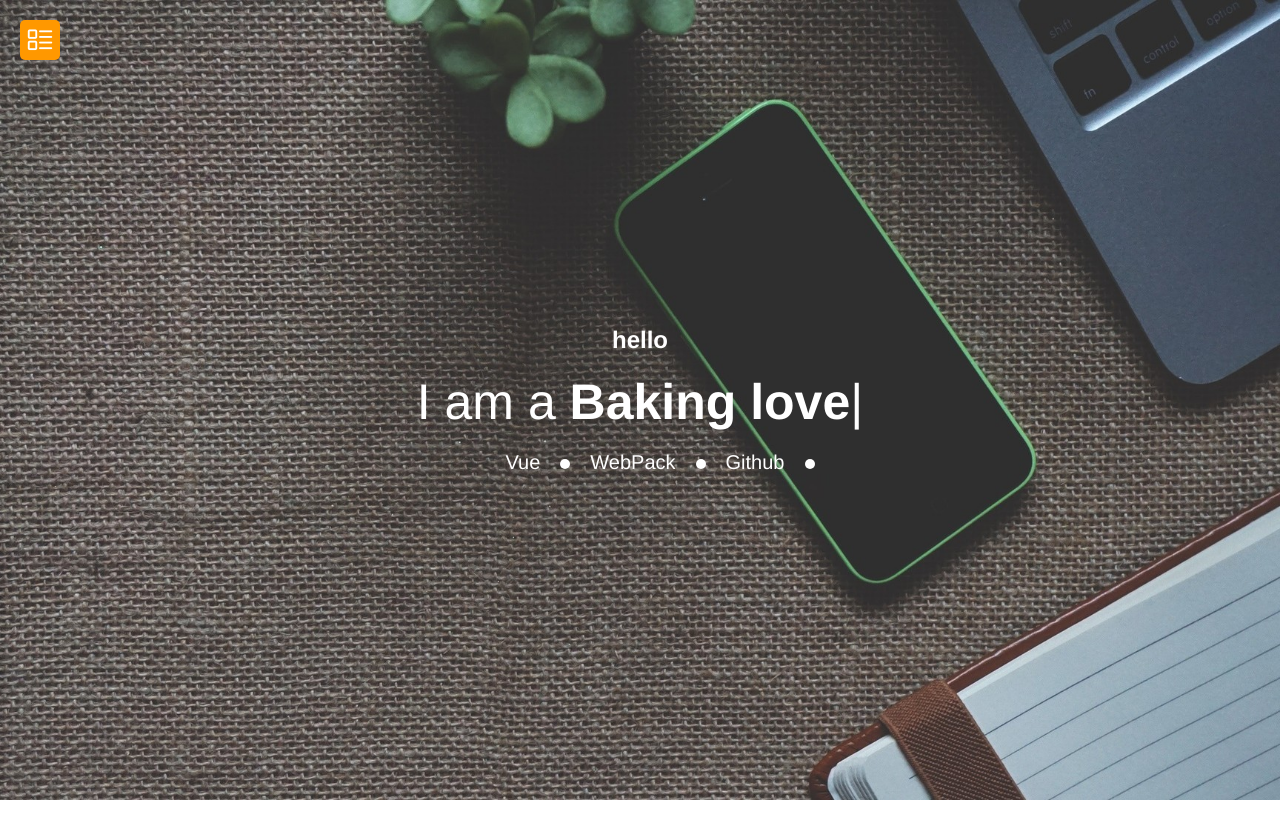
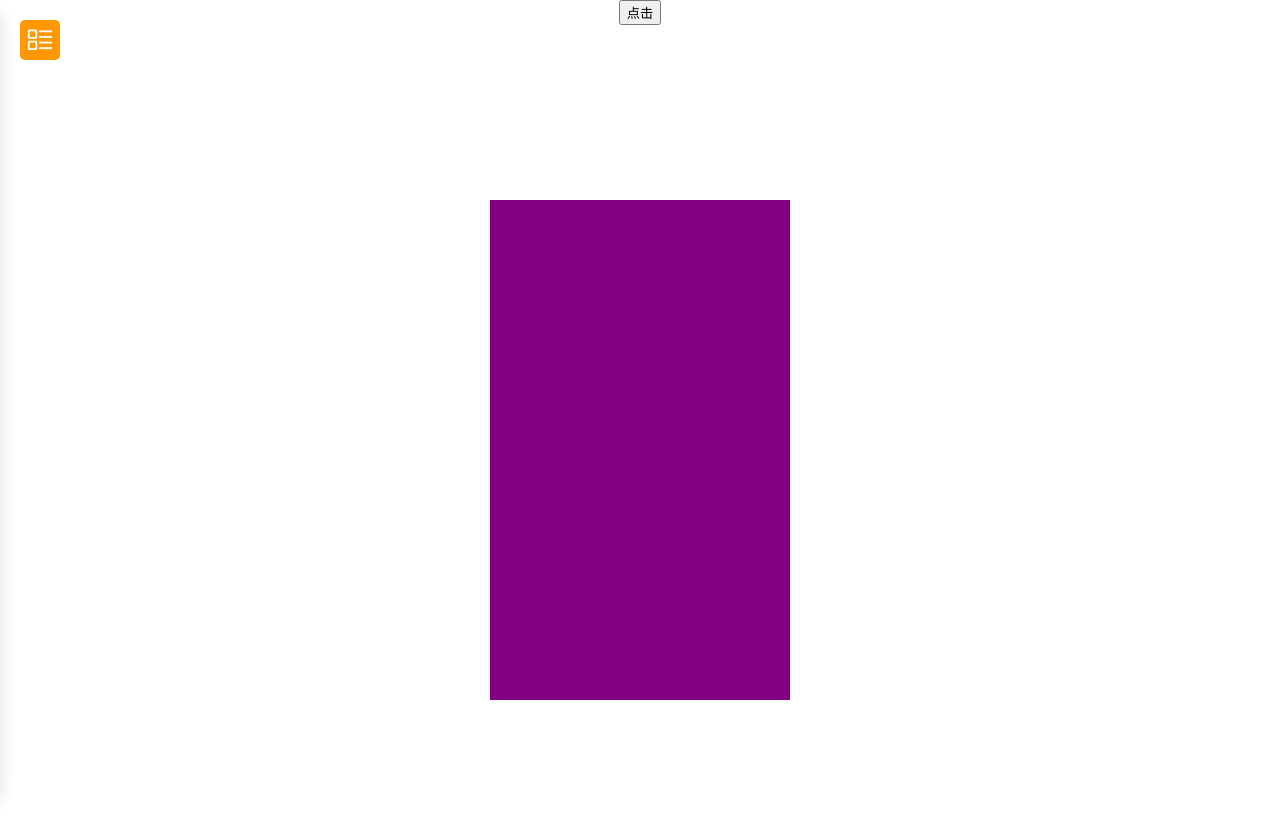
Before and after one commit to Goven-space/myPage-source, a Vue app: page /#/myProject in a window 1280 px wide. Shown: the top 838 px of the page. Before the commit the page ends 800 px from the top, so only its background shows below. Built offline with nearby package versions, Linux system fonts and the light colour scheme.

Commit message:
添加我的项目

```diff
--- a/package.json
+++ b/package.json
@@ -14,7 +14,8 @@
     "travis": "^0.1.1",
     "vue": "^2.6.11",
     "vue-router": "^3.5.1",
-    "vuex": "^3.4.0"
+    "vuex": "^3.4.0",
+    "webpack-dev-server": "^3.11.2"
   },
   "devDependencies": {
     "@vue/cli-plugin-babel": "~4.5.0",
--- a/src/App.vue
+++ b/src/App.vue
@@ -1,15 +1,15 @@
 <!--
  * @Author: your name
  * @Date: 2020-09-11 16:03:45
- * @LastEditTime: 2021-04-09 17:10:00
+ * @LastEditTime: 2021-04-11 12:12:53
  * @LastEditors: Please set LastEditors
  * @Description: In User Settings Edit
  * @FilePath: \testing\src\App.vue
 -->
 <template>
   <div id="app">
-    <load v-if="!firstLoad" ></load>
-    <div v-show="firstLoad" >
+    <!-- <load v-if="!firstLoad" ></load> -->
+    <!-- <div v-show="firstLoad" > -->
       <navBar @checkPage="checkPage" :pageNames="pageNames"></navBar>
       <transition
         name="custom-classes-transition"
@@ -17,19 +17,20 @@
         :enter-active-class="inActive"
         :leave-active-class="outActive"
       >
-        <component :is="showPage" ></component>
+      <router-view></router-view>
+        <!-- <component :is="showPage" ></component> -->
       </transition>
-    </div>
+    <!-- </div> -->
   </div>
 </template>
 
 <script>
-import firstPage from "./components/firstPage";
+// import firstPage from "./components/firstPage";
 import navBar from "./components/navBar";
-import aboutMe from "./components/aboutMe";
-import website from "./components/website";
-import load from "./components/load";
-import myProject from "./components/myProject"
+// import aboutMe from "./components/aboutMe";
+// import website from "./components/website";
+// import load from "./components/load";
+// import myProject from "./components/myProject"
 
 var pageNames = ["home", "about","a-myProject", "website"];
 var inAnis = [
@@ -63,7 +64,7 @@ var outAnis = [
 export default {
   data() {
     return {
-      firstLoad: false,
+      // firstLoad: false,
       pageNames,
       showPage: pageNames[0],
       checkActive: {
@@ -84,26 +85,29 @@ export default {
     },
   },
   components: {
-    home: firstPage,
+    // home: firstPage,
     navBar,
-    about: aboutMe,
-    website,
-    load,
-    "a-myProject":myProject
+    // about: aboutMe,
+    // website,
+    // load,
+    // "a-myProject":myProject
   },
+  // mounted:function(){
+  //   window.onload = () => {
+  //     this.firstLoad = true
+
+  //   }
+  // },
   mounted:function(){
-    window.onload = () => {
-      this.firstLoad = true
-      console.log(1)
-    }
+    console.log(1)
   },
   methods: {
-    checkPage(pushName) {
+    checkPage() {
       var index = Math.floor(Math.random() * this.checkActive.inLength);
       this.checkActive.inAni = inAnis[index];
       index = Math.floor(Math.random() * this.checkActive.outLength);
       this.checkActive.outAni = outAnis[index];
-      this.showPage = pushName;
+      // this.showPage = pushName;
     },
   },
 };
--- a/src/components/load.vue
+++ /dev/null
@@ -1,9 +0,0 @@
-<template>
-    <div>loading</div>
-</template>
-
-<script>
-export default {
-
-}
-</script>
--- a/src/components/myProject.vue
+++ b/src/components/myProject.vue
@@ -1,21 +1,52 @@
 <!--
  * @Author: your name
  * @Date: 2021-04-09 16:12:29
- * @LastEditTime: 2021-04-09 17:06:28
+ * @LastEditTime: 2021-04-11 14:52:57
  * @LastEditors: Please set LastEditors
  * @Description: In User Settings Edit
  * @FilePath: \myPage\src\components\project.vue
 -->
 <template>
-    <div>
-        我的项目
+    <div class="wrapper">
+        <button @click="run">点击</button>
+        <div :class="`item ${newClass}`" ></div>
     </div>
 </template>
 <script>
 export default {
-
+    data(){
+        return {
+            newClass:''
+        }
+    },
+    methods:{
+        run(){
+            this.newClass = 'run'
+        }
+    }
 };
 </script>
 <style lang="scss" scoped>
+.wrapper{
+    position:relative;
+    width:100%;
+    height:900px;
+}
+.item{
+    position:absolute;
+    top:50%;
+    left:50%;
+    width:300px;
+    height:500px;
+    margin-top:-250px;
+    margin-left:-150px;
+    background-color:purple;
+    // transition:transform 1s ease;
+    transform:rotate3d(50%,50%,800px,30deg);
+
+}
+// .run{
+//     // transform:rotate3d(50%,50%,800px,30deg);
+// }
 
 </style>
--- a/src/components/navBar.vue
+++ b/src/components/navBar.vue
@@ -4,31 +4,37 @@
       <a href="http://www.github.com" target="_blank">BLOG</a>
       <ul class="nav-items">
         <li :class="{push:pushName == pageNames[0]}" @click="pushBut" index="0">
-          <span>
-            <i class="iconfont icon-home"></i>
-          </span>
-          <span class="describe">Home</span>
+          <router-link to="/">
+            <span>
+              <i class="iconfont icon-home"></i>
+            </span>
+            <span class="describe">Home</span>
+          </router-link>
         </li>
-        <li :class="{push:pushName == pageNames[1]}" @click="pushBut" index = "1">
-          <!-- <router-link to="/home"></router-link> -->
+        <li :class="{push:pushName == pageNames[1]}" @click="pushBut" index="1">
+          <router-link to="/aboutMe">
             <span>
               <i class="iconfont icon-icon31"></i>
             </span>
             <span class="describe">About</span>
+          </router-link>
         </li>
-        <li :class="{push:pushName == pageNames[3]}" @click="pushBut" index="2">
+        <li :class="{push:pushName == pageNames[2]}" @click="pushBut" index="2">
+          <router-link to="/myProject">
             <span>
               <i class="iconfont icon-project"></i>
             </span>
             <span class="describe">Project</span>
+          </router-link>
         </li>
         <li :class="{push:pushName == pageNames[3]}" @click="pushBut" index="3">
+          <router-link to="/website">
             <span>
               <i class="iconfont icon-link"></i>
             </span>
             <span class="describe">Link</span>
+          </router-link>
         </li>
-
       </ul>
     </div>
     <div class="show-but" @click="close = !close">
@@ -40,36 +46,33 @@
 </template>
 
 <script>
-
-
 export default {
-  data(){
-    return{
+  data() {
+    return {
       pushName: this.pageNames[0],
       close: true
-    }
+    };
   },
-  props:["pageNames"],
-  methods:{
-    pushBut(e){
-      var index = e.target.getAttribute("index")
-      this.pushName = this.pageNames[index]
-      this.$emit("checkPage",this.pushName)
+  props: ["pageNames"],
+  methods: {
+    pushBut(e) {
+      var index = e.target.getAttribute("index");
+      console.log;
+      this.pushName = this.pageNames[index];
+      this.$emit("checkPage", this.pushName);
     }
   }
 };
 </script>
 
 <style lang="scss" scoped>
-
-
-.left-bar{
-  position:absolute;
+.left-bar {
+  position: absolute;
   top: 0;
   left: 0;
   transition: left 0.1s linear;
-  &.show{
-    left:-80px;
+  &.show {
+    left: -80px;
   }
 }
 .nav {
@@ -79,7 +82,7 @@ export default {
   background-color: white;
   border-top-right-radius: 20px;
   border-bottom-right-radius: 20px;
-  box-shadow: 5px 6px 13px 0 rgba(0,0,0,0.08);
+  box-shadow: 5px 6px 13px 0 rgba(0, 0, 0, 0.08);
   > a {
     display: block;
     margin: 0 auto;
@@ -98,7 +101,7 @@ export default {
       border-radius: 50px;
       box-shadow: 1px 1px 5px #cdcdcd, -3px -7px 3px #fafafa;
       cursor: pointer;
-      span{
+      span {
         display: block;
         pointer-events: none;
         i {
@@ -138,17 +141,17 @@ export default {
     }
   }
 }
-.show-but{
+.show-but {
   float: left;
   width: 40px;
   height: 40px;
   margin: 20px;
   background-color: #ff9800;
   border-radius: 5px;
-  i{
+  i {
     height: 40px;
     line-height: 40px;
-    font-size:30px;
+    font-size: 30px;
     color: white;
     font-weight: bloder;
   }
--- a/src/router/router.js
+++ b/src/router/router.js
@@ -1,7 +1,7 @@
 /*
  * @Author: your name
  * @Date: 2021-04-09 16:58:15
- * @LastEditTime: 2021-04-09 22:37:21
+ * @LastEditTime: 2021-04-10 23:05:55
  * @LastEditors: Please set LastEditors
  * @Description: In User Settings Edit
  * @FilePath: \myPage\src\router\router.js
@@ -10,12 +10,25 @@
 import VueRouter from 'vue-router'
 import Vue from 'vue'
 import home from '../components/firstPage'
+import aboutMe from '../components/aboutMe'
+import myProject from '../components/myProject'
+import website from '../components/website'
 
 Vue.use(VueRouter)
 
-export default  new VueRouter({
-        routes : [{
-            path:'./home',
-            component:home
-        }]
-    })
+export default new VueRouter({
+    routes: [{
+        path: '/',
+        component: home
+    },{
+        path: '/aboutMe',
+        component:aboutMe
+    },{
+        path:'/myProject',
+        component:myProject
+    },{
+        path:'/website',
+        component:website
+    }
+    ]
+})
--- /dev/null
+++ b/vue.config.js
@@ -0,0 +1,11 @@
+/*
+ * @Author: your name
+ * @Date: 2021-04-11 11:52:18
+ * @LastEditTime: 2021-04-11 11:52:32
+ * @LastEditors: your name
+ * @Description: In User Settings Edit
+ * @FilePath: \myPage\vue.config.js
+ */
+module.exports = {
+    publicPath: './'
+}
```
Also changed, not shown: 1 other file (tests, documents, lock files or other folders).
